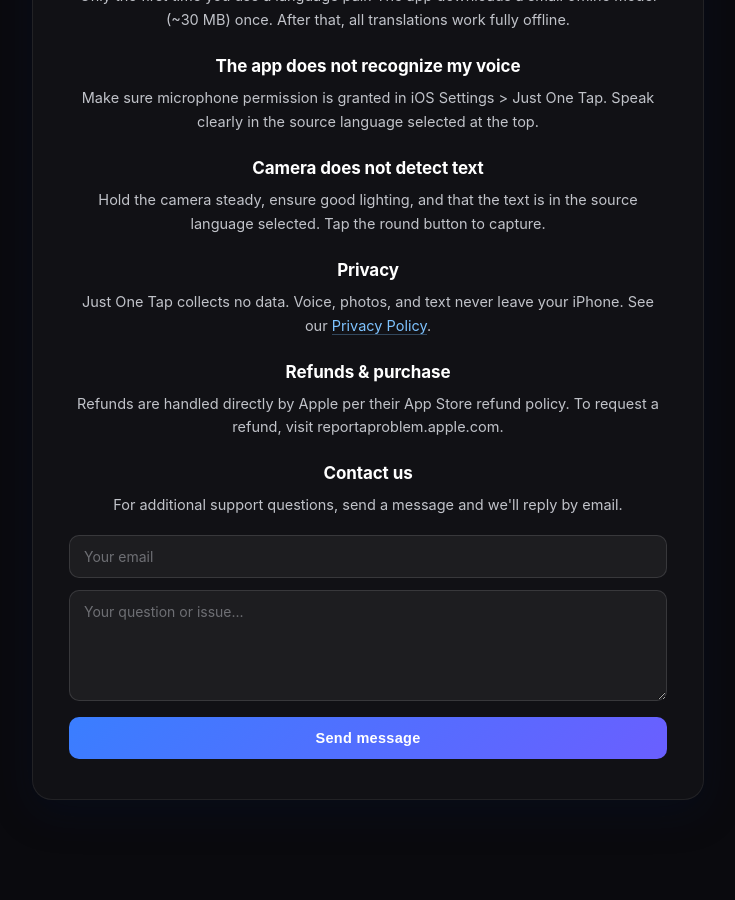
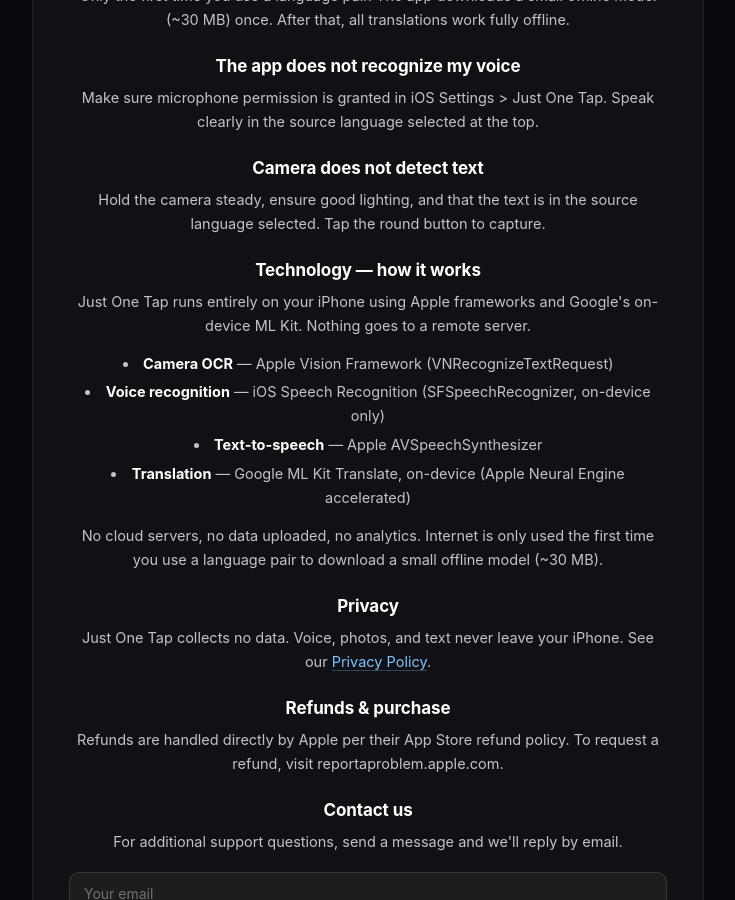
Before and after one commit to frapzservicedigital-ai/just-one-tap-legal, a Jekyll site: the page built from support.md, in a window 1280 px wide and 900 px high, scrolled down 647 px. Shown: the whole window, without its empty margins (272-1007 px from the left). Built offline with Jekyll 4.4.1, drawn with Linux system fonts in a browser that asks for light colours.

Commit message:
Add Technology section to FAQ: Apple Vision OCR + iOS Speech + AVSpeechSynthesizer + MLKit Translate

```diff
--- a/support.md
+++ b/support.md
@@ -29,6 +29,16 @@ title: Support — Just One Tap
 <h2>Camera does not detect text</h2>
 <p>Hold the camera steady, ensure good lighting, and that the text is in the source language selected. Tap the round button to capture.</p>
 
+<h2>Technology — how it works</h2>
+<p>Just One Tap runs entirely on your iPhone using Apple frameworks and Google's on-device ML Kit. Nothing goes to a remote server.</p>
+<ul>
+<li><strong>Camera OCR</strong> — Apple Vision Framework (VNRecognizeTextRequest)</li>
+<li><strong>Voice recognition</strong> — iOS Speech Recognition (SFSpeechRecognizer, on-device only)</li>
+<li><strong>Text-to-speech</strong> — Apple AVSpeechSynthesizer</li>
+<li><strong>Translation</strong> — Google ML Kit Translate, on-device (Apple Neural Engine accelerated)</li>
+</ul>
+<p>No cloud servers, no data uploaded, no analytics. Internet is only used the first time you use a language pair to download a small offline model (~30 MB).</p>
+
 <h2>Privacy</h2>
 <p>Just One Tap collects no data. Voice, photos, and text never leave your iPhone. See our <a href="./legal.html#privacy">Privacy Policy</a>.</p>
 
```
